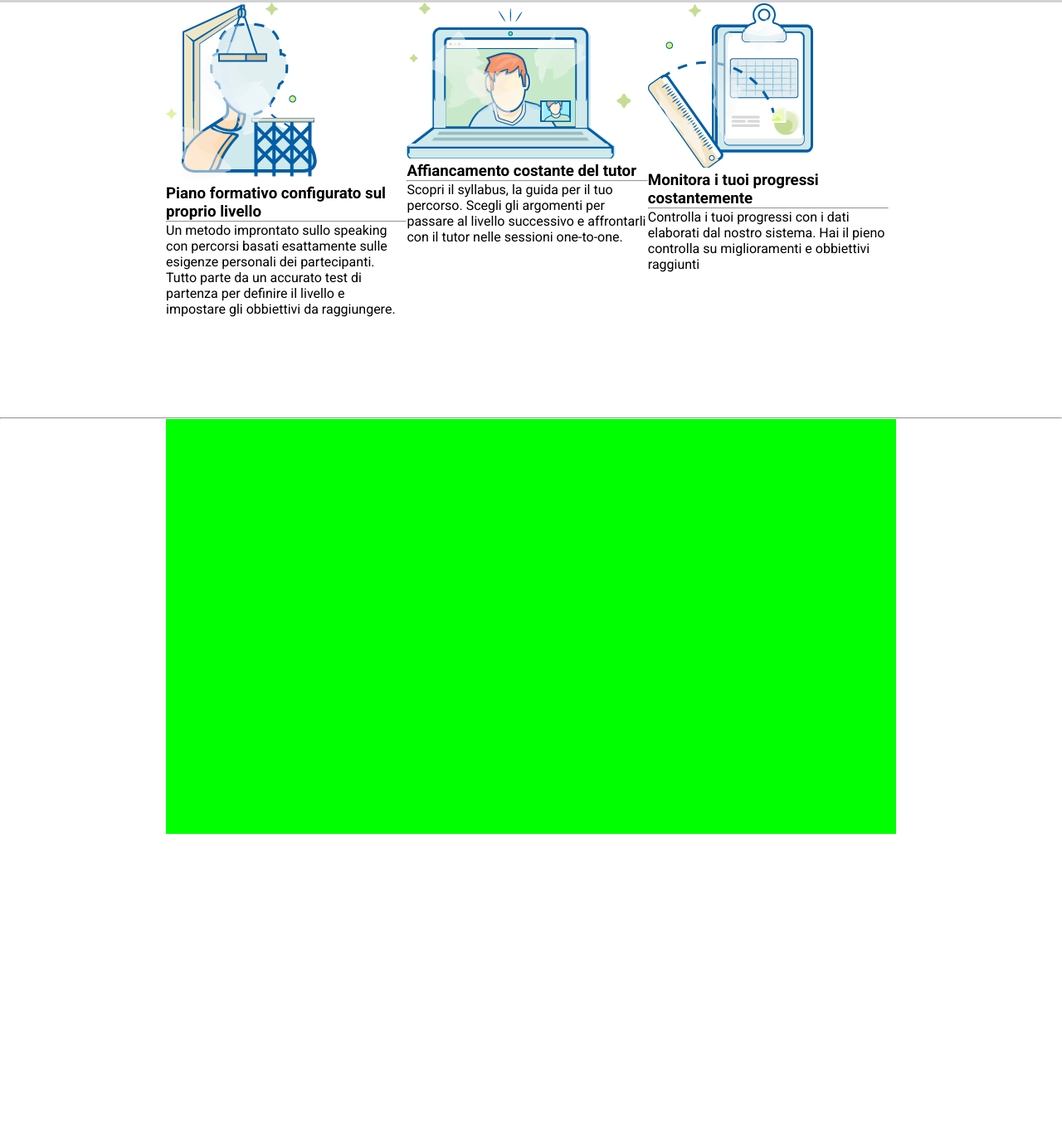
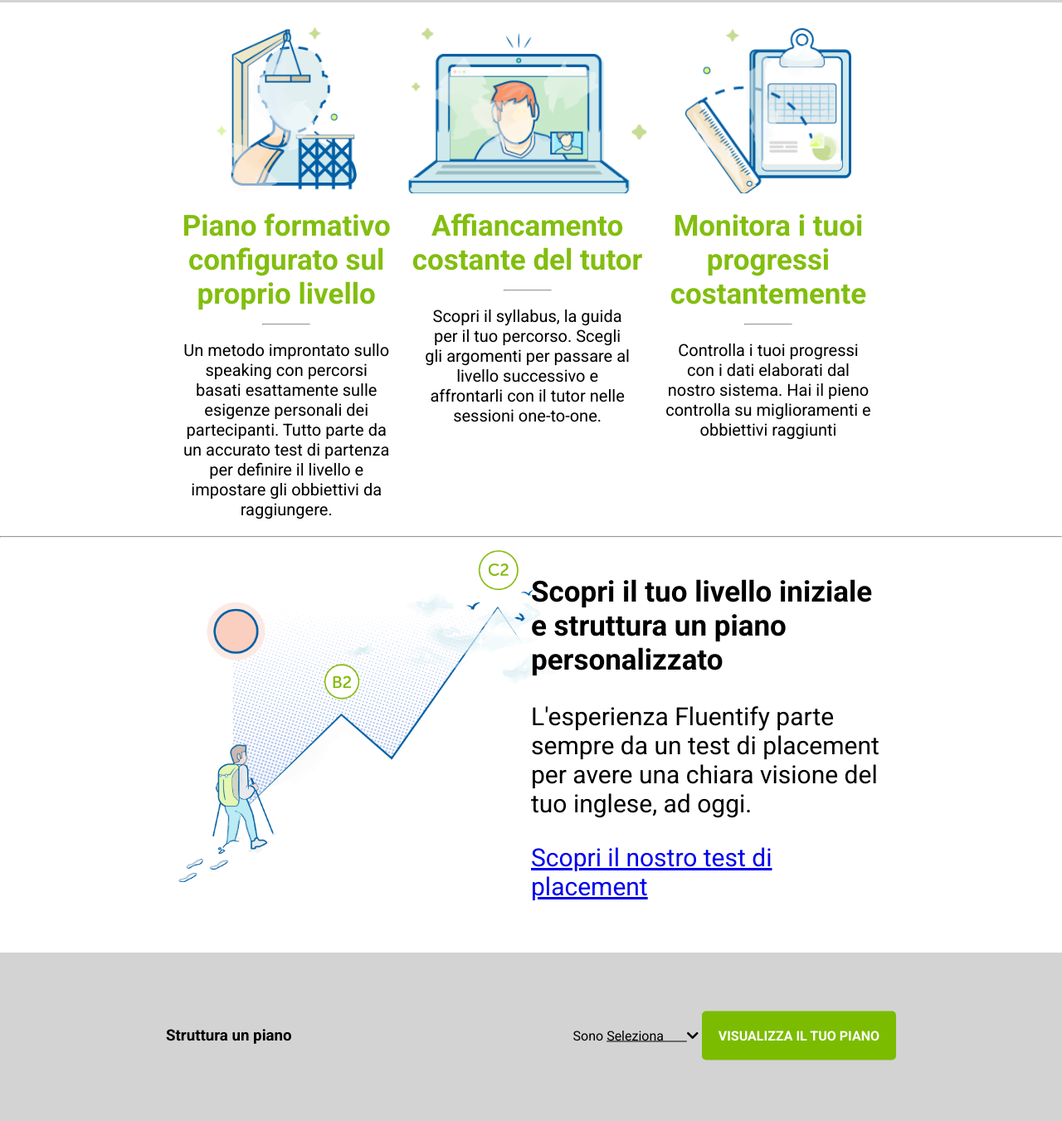
Before and after one commit to marcopa84/html-css-fluentify, a plain HTML site: page index.html in a window 1280 px wide. Shown: the part 777-2128 px from the top of the page at 83% size. Before the commit the page ends 1782 px from the top, so only its background shows below. Drawn offline with Linux system fonts and the light colour scheme.

Commit message:
commit finale per oggi ;)

```diff
--- a/css/style.css
+++ b/css/style.css
@@ -26,6 +26,9 @@
 }
 .float_left{
   float: left;
+}
+.float_right{
+  float: right;
 }
 /* PROPRIETA DELL'HEADER */
 header{
@@ -56,12 +59,8 @@ header{
   color:#f8b71c;
 }
 
-.nav_left{}
 .nav_left img{
   vertical-align: middle;
-}
-.nav_right{
-  float: right;
 }
 .bkg_green_header{
   background-color: #7BBC00;
@@ -127,21 +126,94 @@ header{
 .maintop{
   height: 500px;
 }
-.maintop_left{
+.maintop_col{
+  position: relative;
   width: 33%;
+  text-align: center;
 }
-.maintop_center{
-  width: 33%;
+.maintop_col > img{
+  height:200px;
+  margin-top: 30px;
 }
-.maintop_right{
-  width: 33%;
+.maintop_col > h3{
+  color: #82BE0F;
+  font-size: 35px;
+  margin: 15px 0;
+}
+.maintop_col > hr{
+  position: absolute;
+  left: 50%;
+  transform: translateX(-50%);
+  width: 20%;
+}
+.maintop_col > p{
+  font-size: 20px;
+  padding: 20px;
 }
 /* Separazione main */
 .hr_main{
   color:#D3D3D3;
+  width: 100%;
 }
 /* separazione main */
 .mainbottom{
   height: 500px;
-  background-color: lime;
+  padding: 15px;
 }
+.mainbottom_col{
+  width: 50%;
+}
+.mainbottom_col > img{
+  height:400px;
+
+}
+.mainbottom_col > h3{
+  font-size: 35px;
+  margin-top: 30px;
+}
+.mainbottom_col > p{
+  font-size: 30px;
+  margin: 30px 0;
+}
+.mainbottom_col > a{
+  font-size: 30px;
+}
+.mainbottom_col >a:hover{
+  color:#f8b71c;
+}
+footer{
+  background-color: #D3D3D3;
+
+}
+.footer{
+  position: relative;
+  width: 100%;
+  height: 200px;
+  display: inline-block;
+}
+.footer_left{
+  width: 50%;
+  position: absolute;
+  top:50%;
+  left: 200px;
+  transform: translateY(-50%);
+}
+.footer_right{
+  width: 50%;
+  position: absolute;
+  top:50%;
+  right:200px;
+  transform: translateY(-50%);
+  text-align: right;
+}
+.footer_right span{
+  width: 50%;
+  display: inline;
+}
+.footer_right p{
+  text-decoration: underline;
+  display: inline;
+}
+.footer_right button{
+  margin-top: 0;
+}
--- a/index.html
+++ b/index.html
@@ -2,14 +2,15 @@
 <html lang="it" dir="ltr">
   <head>
     <meta charset="utf-8">
+    <link rel="stylesheet" href="https://cdnjs.cloudflare.com/ajax/libs/font-awesome/5.11.2/css/all.css" integrity="sha256-46qynGAkLSFpVbEBog43gvNhfrOj+BmwXdxFgVK/Kvc=" crossorigin="anonymous" />
     <link href="https://fonts.googleapis.com/css?family=Roboto:400,700&display=swap" rel="stylesheet">
     <link rel="stylesheet" href="css/style.css">
-    <title>Fluenty</title>
+    <title>Fluentify</title>
   </head>
   <body>
    <header>
     <section class="navbar clear margin_default">
-      <nav class="nav_left">
+      <nav class="nav_left float_left">
         <ul>
           <li><img src="img/logo.png" alt="logo del sito"></li>
           <li><a href="#">il metodo</a></li>
@@ -18,7 +19,7 @@
           <li><a href="#">soluzioni aziendali</a></li>
         </ul>
       </nav>
-      <nav class="nav_right">
+      <nav class="nav_right float_right">
         <ul>
           <li><a href="#">diventa un tutor</a></li>
           <li><button class="button no_bkg_header">login</button></li>
@@ -42,30 +43,54 @@
       </div>
     </section>
     <section class="maintop margin_default clear">
-      <div class="maintop_left float_left">
+      <div class="maintop_col float_left">
         <img src="img/profile.png" alt="icona profile">
         <h3>Piano formativo configurato sul proprio livello</h3>
         <hr>
         <p>Un metodo improntato sullo speaking con percorsi basati esattamente sulle esigenze personali dei partecipanti. Tutto parte da un accurato test di partenza per definire il livello e impostare gli obbiettivi da raggiungere.</p>
       </div>
-      <div class="maintop_center float_left">
+      <div class="maintop_col float_left">
         <img src="img/computer.png" alt="icona computer">
         <h3>Affiancamento costante del tutor</h3>
         <hr>
         <p>Scopri il syllabus, la guida per il tuo percorso. Scegli gli argomenti per passare al livello successivo e affrontarli con il tutor nelle sessioni one-to-one.</p>
       </div>
-      <div class="maintop_right float_left">
+      <div class="maintop_col float_left">
         <img src="img/doc.png" alt="icona documento">
         <h3>Monitora i tuoi progressi costantemente</h3>
         <hr>
         <p>Controlla i tuoi progressi con i dati elaborati dal nostro sistema. Hai il pieno controlla su miglioramenti e obbiettivi raggiunti</p>
       </div>
     </section>
+
     <hr class="hr_main">
-    <section class="mainbottom margin_default"></section>
+
+    <section class="mainbottom margin_default clear">
+      <div class="mainbottom_col float_left">
+        <img src="img/mountain.png" alt="level success">
+      </div>
+      <div class="mainbottom_col float_left">
+        <h3>Scopri il tuo livello iniziale e struttura un piano personalizzato</h3>
+        <p>L'esperienza Fluentify parte sempre da un test di placement per avere una chiara visione del tuo inglese, ad oggi.</p>
+        <a href="#">Scopri il nostro test di placement</a>
+      </div>
+    </section>
    </main>
    <footer>
-
+     <div class="footer">
+       <span class="footer_left">
+         <h3>Struttura un piano</h3>
+       </span>
+       <span class="footer_right">
+         <span>
+           Sono <p>Seleziona&nbsp;&nbsp;&nbsp;&nbsp;&nbsp;&nbsp;
+             <i class="fas fa-chevron-down"></i><!----></p>
+         </span>
+         <span>
+           <button class="button bkg_green_display">VISUALIZZA IL TUO PIANO</button>
+         </span>
+       </span>
+      </div>
    </footer>
   </body>
 </html>
```
